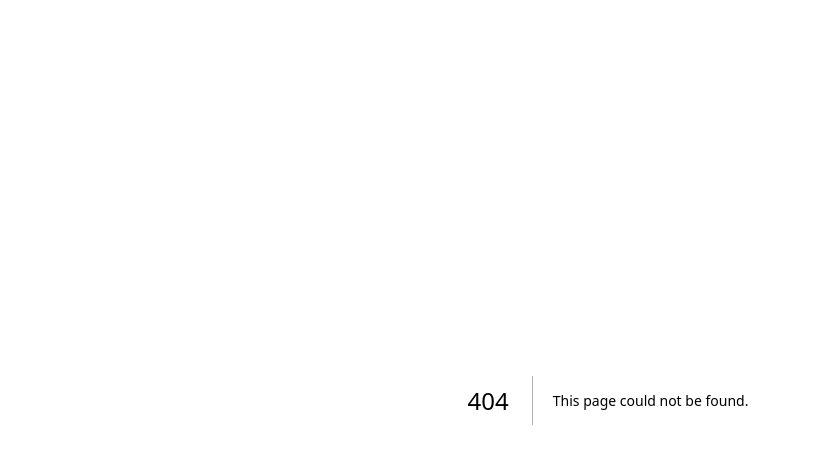
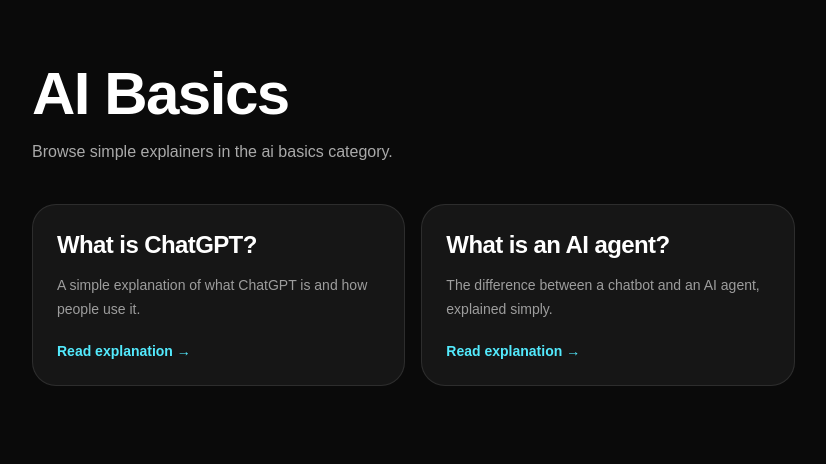
Before and after one commit to licsuj/nextjs-boilerplate, a Next.js app: page /category/ai-basics in a window 1280 px wide. Before the commit this address had no page. Shown: the top 464 px of the page, without its empty margins (32-858 px from the left). Built offline with nearby package versions, Linux system fonts and the light colour scheme.

Commit message:
Create page.tsx

```diff
--- /dev/null
+++ b/app/category/[slug]/page.tsx
@@ -0,0 +1,48 @@
+import Link from "next/link";
+import { notFound } from "next/navigation";
+import { explainers } from "@/lib/explainers";
+
+const categoryMap = {
+  "ai-basics": "AI Basics",
+  "ai-tools": "AI Tools",
+  "ai-workflows": "AI Workflows",
+  "ai-comparisons": "Comparisons",
+} as const;
+
+type Props = {
+  params: Promise<{ slug: string }>;
+};
+
+export default async function CategoryPage({ params }: Props) {
+  const { slug } = await params;
+  const category = categoryMap[slug as keyof typeof categoryMap];
+
+  if (!category) notFound();
+
+  const items = explainers.filter((item) => item.category === category);
+
+  return (
+    <main className="min-h-screen bg-neutral-950 px-6 py-16 text-white">
+      <div className="mx-auto max-w-6xl">
+        <h1 className="text-4xl font-semibold tracking-tight md:text-6xl">{category}</h1>
+        <p className="mt-4 max-w-2xl text-white/65">
+          Browse simple explainers in the {category.toLowerCase()} category.
+        </p>
+
+        <div className="mt-10 grid gap-4 sm:grid-cols-2 xl:grid-cols-3">
+          {items.map((item) => (
+            <Link
+              key={item.slug}
+              href={`/explain/${item.slug}`}
+              className="rounded-[24px] border border-white/10 bg-white/5 p-6 transition hover:bg-white/[0.07]"
+            >
+              <h2 className="text-2xl font-semibold tracking-tight">{item.title}</h2>
+              <p className="mt-3 text-sm leading-6 text-white/58">{item.description}</p>
+              <div className="mt-5 text-sm font-semibold text-cyan-300">Read explanation →</div>
+            </Link>
+          ))}
+        </div>
+      </div>
+    </main>
+  );
+}
```
